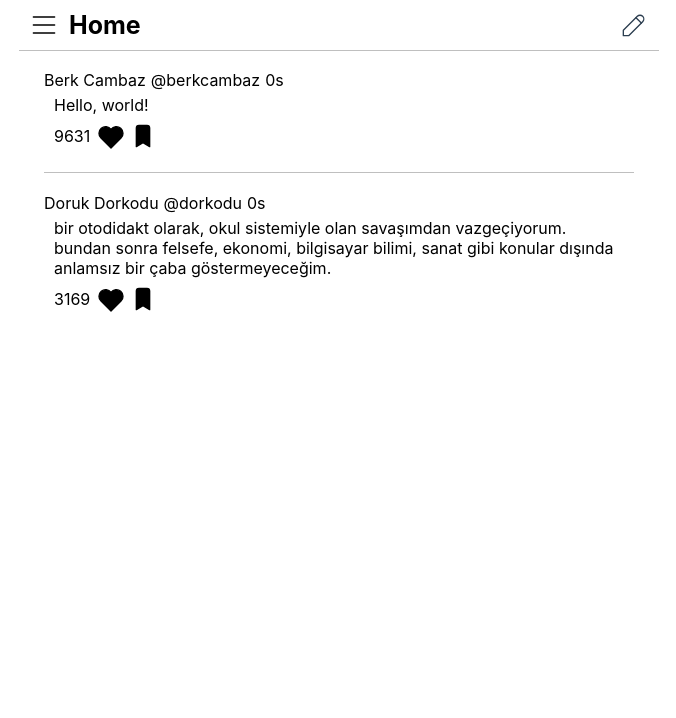
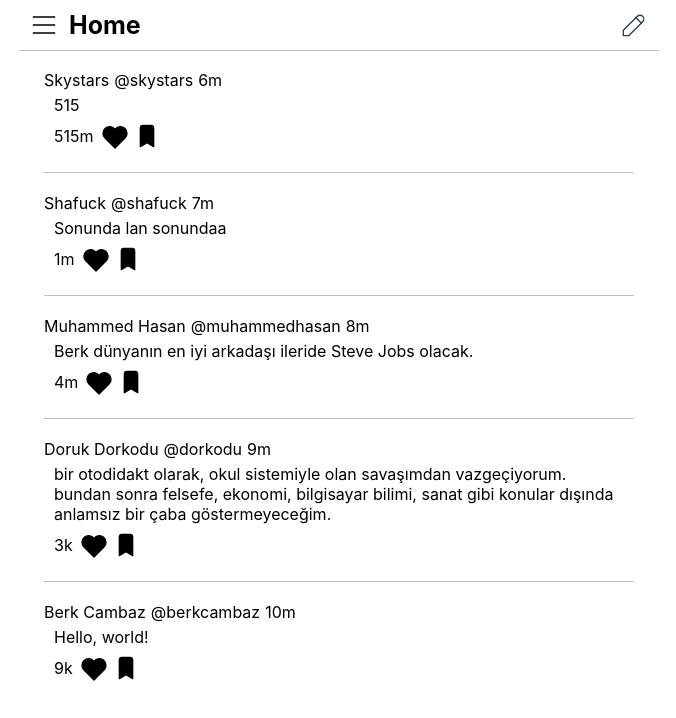
Before and after one commit to berkcambaz/Sheetgram, a website built with webpack: page frontend/src/index.html in a window 1280 px wide. Shown: the whole page, without its empty margins (301-977 px from the left). Built offline with nearby package versions, Linux system fonts and the light colour scheme.

Commit message:
Partially fix menu-height problem, add more users & posts, clamp post like counts, search on "Enter"

```diff
--- a/frontend/src/components/common/post/post.js
+++ b/frontend/src/components/common/post/post.js
@@ -55,7 +55,7 @@ export const Component_Post = lucid.component({
         </div>
         <div class="post__content">{{attributes.post.content}}</div>
         <div class="post__bottom" lucid-ref="bottom">
-          <span class="post__count">{{attributes.post.likeCount}}</span>
+          <span class="post__count" title="{{attributes.post.likeCount}} likes">{{methods.getLikeCount}}</span>
         </div>
       </div>
     `;
--- a/frontend/src/components/views/subview_menu.js
+++ b/frontend/src/components/views/subview_menu.js
@@ -32,6 +32,9 @@ export const Component_SubView_Menu = lucid.component({
     },
     getFollowingCount: function () {
       return clampNumber(this.attributes.user.following);
+    },
+    onkeydown: function (ev) {
+      if (ev.code === "Enter") this.methods.search();
     },
     search: function (ev) {
       superpage.to("/user/" + this.refs["searchbar"].value);
@@ -81,7 +84,7 @@ export const Component_SubView_Menu = lucid.component({
           </div>
           <div class="menu__section">
             <div class="menu__item" lucid-ref="search">
-              <input class="menu__search" lucid-ref="searchbar" type="text" placeholder="Search..." spellcheck="false" autocomplete="false">
+              <input class="menu__search" lucid-ref="searchbar" type="text" placeholder="Search..." spellcheck="false" autocomplete="false" onkeydown="{{methods.onkeydown}}">
             </div>
           </div>
           <div class="menu__section">
--- a/frontend/src/components/views/subview_menu.scss
+++ b/frontend/src/components/views/subview_menu.scss
@@ -7,7 +7,7 @@
   top: 51px; // 50px(height of top bar) + 1px(border-bottom of top bar)
 
   width: 640px;
-  min-height: calc(100vh - 51px); // To make top bar visible at all times
+  height: 100%; // To make top bar visible at all times
 
   @media screen and (max-width: 640px) {
     width: 100%;
--- a/frontend/src/stores/store_post.js
+++ b/frontend/src/stores/store_post.js
@@ -22,7 +22,7 @@ export const storePost = new Luckt({
       {
         userId: 0,
         postId: 0,
-        date: new Date(),
+        date: new Date(Date.now() - 1000 * 60 * 10),
         content: "Hello, world!",
         likeCount: 9631,
         liked: true,
@@ -31,9 +31,36 @@ export const storePost = new Luckt({
       {
         userId: 1,
         postId: 1,
-        date: new Date(),
+        date: new Date(Date.now() - 1000 * 60 * 9),
         content: "bir otodidakt olarak, okul sistemiyle olan savaşımdan vazgeçiyorum. bundan sonra felsefe, ekonomi, bilgisayar bilimi, sanat gibi konular dışında anlamsız bir çaba göstermeyeceğim.",
         likeCount: 3169,
+        liked: true,
+        bookmarked: true
+      },
+      {
+        userId: 2,
+        postId: 2,
+        date: new Date(Date.now() - 1000 * 60 * 8),
+        content: "Berk dünyanın en iyi arkadaşı ileride Steve Jobs olacak.",
+        likeCount: 4203169,
+        liked: true,
+        bookmarked: true
+      },
+      {
+        userId: 3,
+        postId: 3,
+        date: new Date(Date.now() - 1000 * 60 * 7),
+        content: "Sonunda lan sonundaa",
+        likeCount: 1313131,
+        liked: true,
+        bookmarked: true
+      },
+      {
+        userId: 4,
+        postId: 4,
+        date: new Date(Date.now() - 1000 * 60 * 6),
+        content: "515",
+        likeCount: 515000000,
         liked: true,
         bookmarked: true
       }
--- a/frontend/src/stores/store_user.js
+++ b/frontend/src/stores/store_user.js
@@ -25,6 +25,33 @@ export const storeUser = new Luckt({
         date: new Date(),
         followers: 3169420,
         following: 3169420
+      },
+      {
+        id: 2,
+        usertag: "muhammedhasan",
+        username: "Muhammed Hasan",
+        bio: `en iyi arkadaşı dünyanın berk`,
+        date: new Date(),
+        followers: 4203169,
+        following: 4203169
+      },
+      {
+        id: 3,
+        usertag: "shafuck",
+        username: "Shafuck",
+        bio: `professional valorant player for @teamliquid`,
+        date: new Date(),
+        followers: 4203169,
+        following: 4203169
+      },
+      {
+        id: 4,
+        usertag: "skystars",
+        username: "Skystars",
+        bio: `helo turks`,
+        date: new Date(),
+        followers: 515,
+        following: 515
       }
     ]
   },
```
